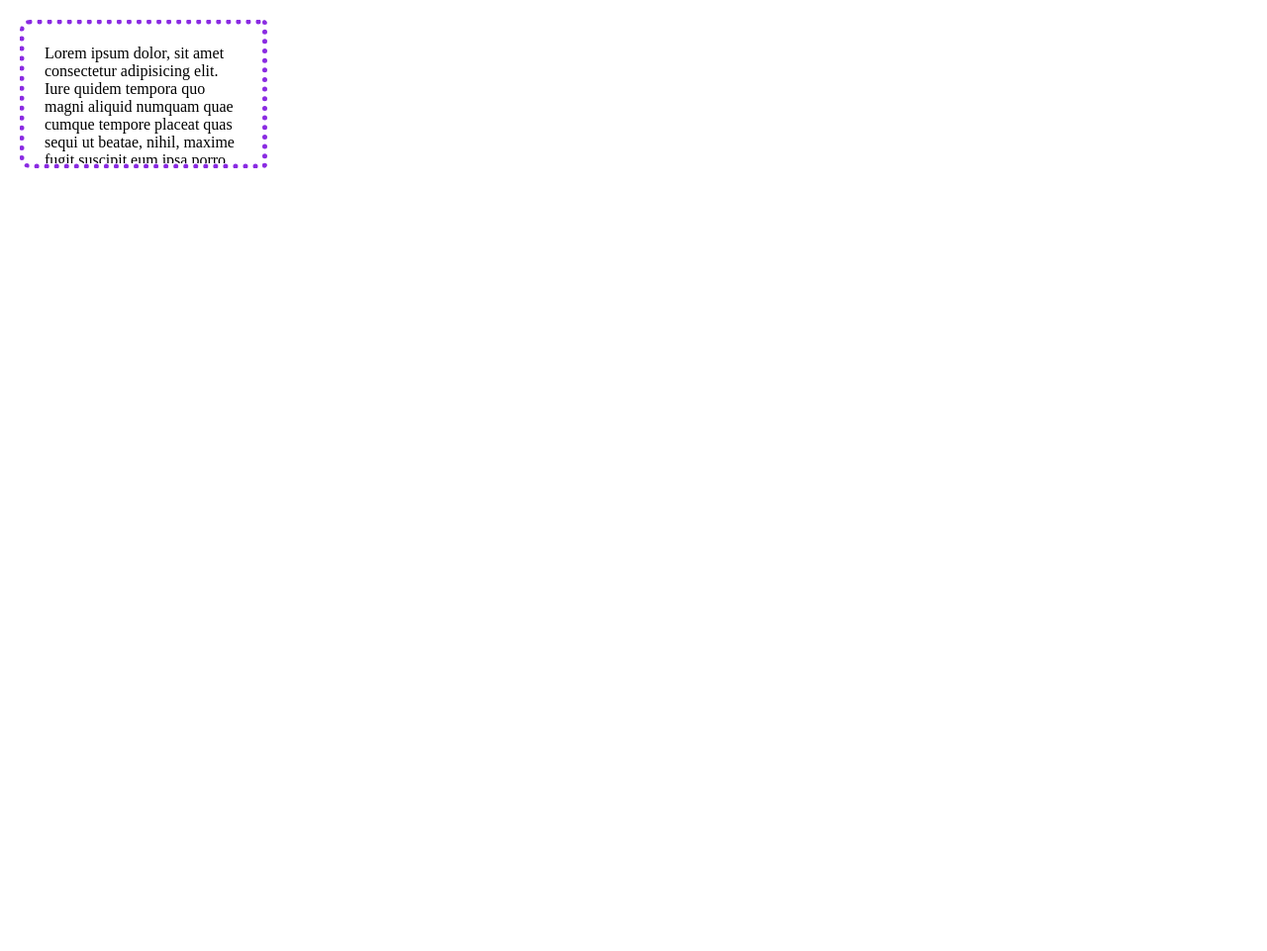
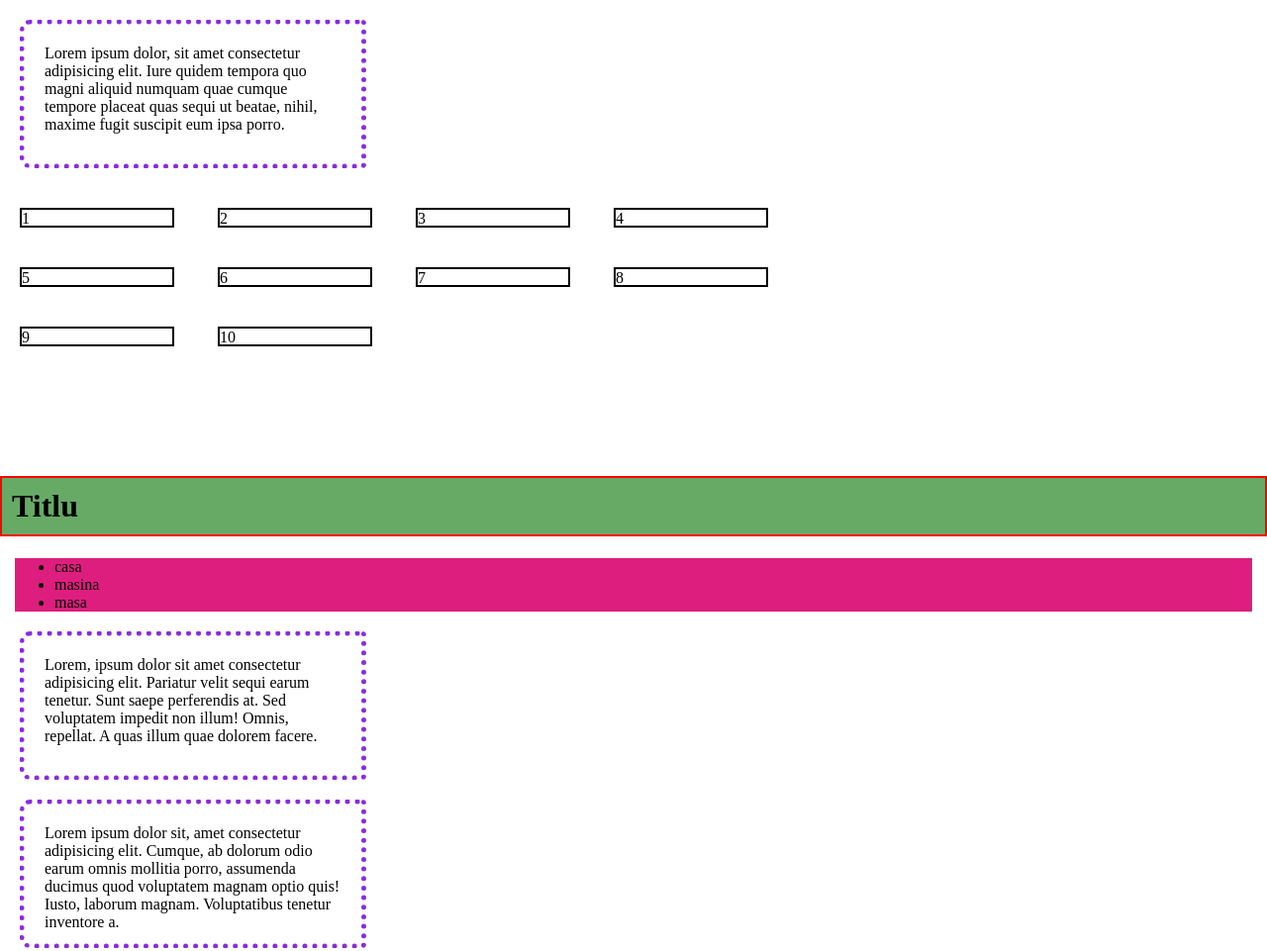
Before and after one commit to adinalavinia/wantsome, a plain HTML site: page IV_week/box-model.html in a window 1280 px wide. Shown: the top 961 px of the page at 99% size. Before the commit the page ends 800 px from the top, so only its background shows below. Drawn offline with Linux system fonts and the light colour scheme; files that its build step writes are made by us from their sources.

Commit message:
css curs

```diff
--- a/IV_week/box-model.css
+++ b/IV_week/box-model.css
@@ -49,3 +49,56 @@ p {
     overflow-y: auto;
     overflow-x: auto;
 }
+
+p {
+    width: 200px;
+
+    min-width: 300px;
+    max-width: 350px;
+
+    height: 100px;
+
+    /* overflow: auto; */
+    /* overflow-y: auto;
+    overflow-x: auto; */
+}
+
+
+
+
+
+.container{
+    width:800px;
+
+}
+
+.container div {
+    width: 156px;
+    margin: 20px;
+    box-sizing: border-box;
+    border: 2px solid black;
+    display: inline-block;
+    height: 20px;
+}
+
+body {
+    padding: 0;
+    margin: 0;
+}
+
+
+
+
+
+
+
+h1 {
+    border: 2px solid red;
+    background-color: #6A6;
+    padding: 10px;
+}
+
+ul {
+    margin: 15px;
+    background-color: #de1e7e;
+}
--- a/IV_week/box-model.html
+++ b/IV_week/box-model.html
@@ -8,4 +8,45 @@
 
 <!-- <img src="alpha.jpg"> -->
 
+
+
+<div class="container">
+    <div class="1">1</div>
+    <div class="2">2</div>
+    <div class="3">3</div>
+    <div class="4">4</div>
+    <div class="5">5</div>
+    <div class="6">6</div>
+    <div class="7">7</div>
+    <div class="8">8</div>
+    <div class="9">9</div>
+    <div class="10">10</div>
+
+</div>
+
+<br>
+<br>
+<br>
+<br>
+<br>
+
+<h1>Titlu</h1>
+<ul>
+    <li>casa</li>
+    <li>masina</li>
+    <li>masa</li>
+</ul>
+<p>Lorem, ipsum dolor sit amet consectetur adipisicing elit. Pariatur velit sequi earum tenetur. Sunt saepe perferendis at. Sed voluptatem impedit non illum! Omnis, repellat. A quas illum quae dolorem facere.</p>
+<p>Lorem ipsum dolor sit, amet consectetur adipisicing elit. Cumque, ab dolorum odio earum omnis mollitia porro, assumenda ducimus quod voluptatem magnam optio quis! Iusto, laborum magnam. Voluptatibus tenetur inventore a.</p>
+<p>Lorem ipsum, dolor sit amet consectetur adipisicing elit. Iure beatae, voluptatum quia veniam quod autem impedit tempora numquam! Beatae doloremque quidem impedit odio amet perferendis eaque velit sunt ea dolorem.</p>
+<p>Lorem ipsum dolor sit amet, consectetur adipisicing elit. Quasi explicabo autem suscipit quisquam ipsum. Omnis est cum laborum harum fugiat magni a. Est non quidem consequuntur, neque nisi tempora voluptate.</p>
+
+
+<br>
+<br>
+<br>
+
+
+<h1></h1>
+
 </body>
--- /dev/null
+++ b/IV_week/card.css
@@ -0,0 +1,29 @@
+html,
+body {
+    margin: 0;
+    padding: 0;
+
+}
+
+.card  {
+    min-width: 300px;
+    max-width: 350px;
+    border: 2px solid black;
+    margin: 20px;
+    border-radius: 5px;
+
+}
+
+.card img {
+
+    width: 100%;
+
+}
+
+.card h3{
+    margin-left: 10px;
+}
+
+.card p {
+    padding: 10px;
+}
```
Also changed, not shown: IV_week/card.html (added, +21 -0 lines).
